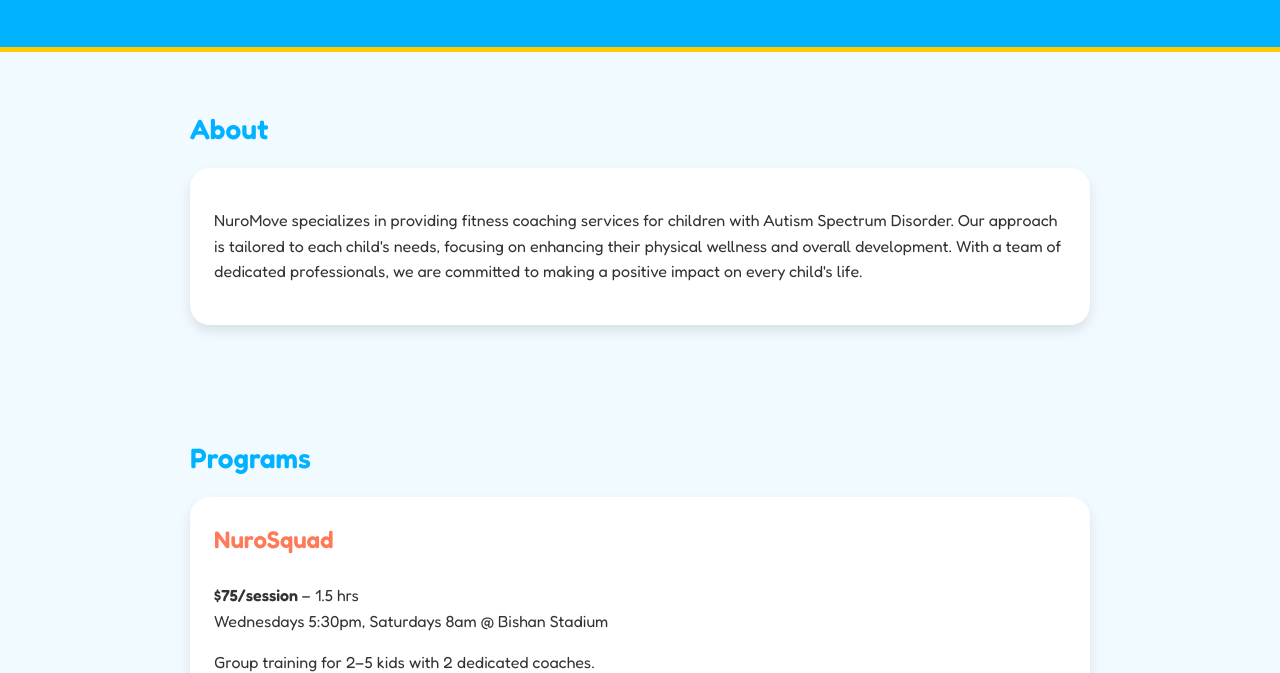
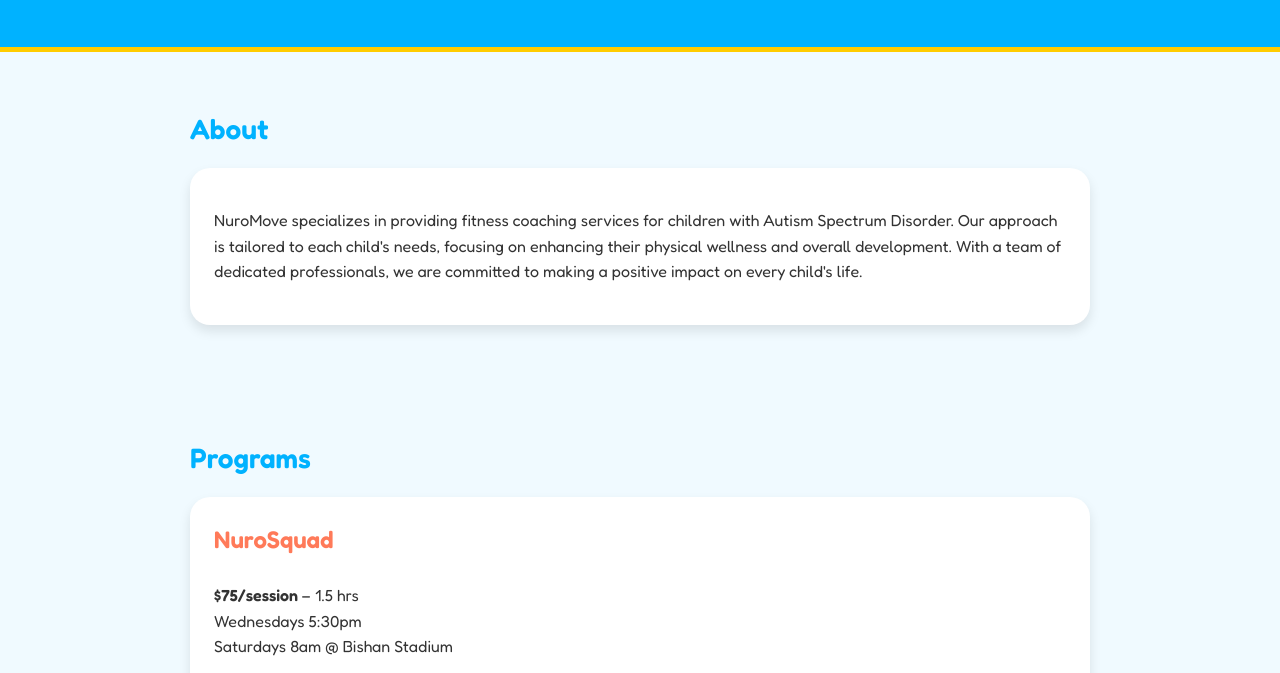
Before and after one commit to coach-hafiz/nuromove, a plain HTML site: page index.html in a window 1280 px wide. Shown: the part 123-796 px from the top of the page. Drawn offline with Linux system fonts and the light colour scheme.

Commit message:
Update index.html

```diff
--- a/index.html
+++ b/index.html
@@ -170,7 +170,7 @@
   <h2>Programs</h2>
   <div class="program">
     <h3>NuroSquad</h3>
-    <p><strong>$75/session</strong> – 1.5 hrs<br>Wednesdays 5:30pm, Saturdays 8am @ Bishan Stadium</p>
+    <p><strong>$75/session</strong> – 1.5 hrs<br>Wednesdays 5:30pm<br>Saturdays 8am @ Bishan Stadium</p>
     <p>Group training for 2–5 kids with 2 dedicated coaches.</p>
   </div>
   <div class="program">
```
